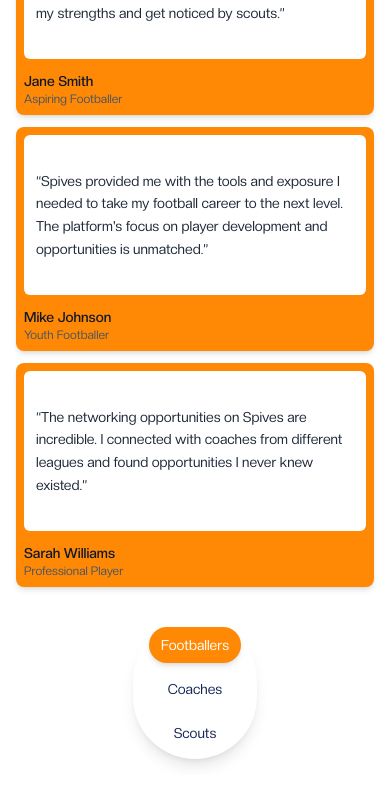
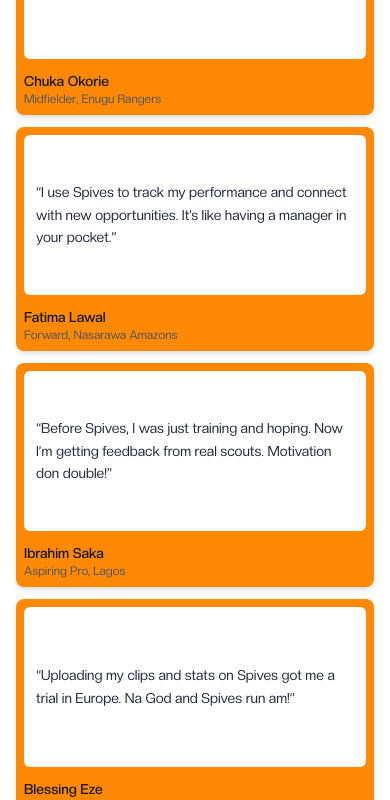
Before and after one commit to Genesisz/spivespro, a Next.js app: page / in a window 390 px wide. Shown: the part 4022-4822 px from the top of the page. Built offline with nearby package versions, Linux system fonts and the light colour scheme; no server answers.

Commit message:
made changes

```diff
--- a/app/(home)/talents/page.tsx
+++ b/app/(home)/talents/page.tsx
@@ -43,6 +43,7 @@
       });
 
       const response = await fetch(`/api/talents?${queryParams}`);
+      console.log({response})
       console.log({ response });
       if (!response.ok) throw new Error("Failed to fetch talents");
 
@@ -84,7 +85,7 @@
   }
 
   return (
-    <div className="min-h-screen montserrat bg-gray-50 p-8">
+    <div className="min-h-screen montserrat bg-gray-50 p-8 pt-32">
       <div className="max-w-7xl mx-auto space-y-6">
         {/* Filters */}
         <div className="flex items-center gap-4 flex-wrap">
@@ -212,7 +213,7 @@
                 <div className="flex justify-between items-end">
                   <div className="flex gap-1 mt-1">
                   {
-                    talent.selectedPositions.map((position, index) => (
+                    talent.selectedPositions && talent.selectedPositions.map((position, index) => (
                       <div key={index} className="w-7 text-[10px] flex items-center justify-center text-orange-200 h-7 rounded-full bg-blue-900">
                         {position}
                       </div>
@@ -288,7 +289,7 @@
       />
 
       {/* Position markers */}
-      {positions.includes("LM") && (
+      {positions && positions.includes("LM") && (
         <div className="absolute top-1/2 left-6 transform -translate-y-1/2 w-10 h-10 bg-blue-brand-600 text-white rounded-full flex items-center justify-center font-bold text-sm border-2 border-white shadow-md">
           LM
         </div>
@@ -300,7 +301,7 @@
         </div>
       )} */}
 
-      {positions.includes("CB") && (
+      {positions && positions.includes("CB") && (
         <div className="absolute top-1/2 left-1/2 transform -translate-x-1/2 -translate-y-1/2 w-8 h-8 bg-blue-brand-700 text-white rounded-full flex items-center justify-center font-bold text-xs border-2 border-white shadow-md">
           CB
         </div>
--- a/components/home/hero.tsx
+++ b/components/home/hero.tsx
@@ -37,7 +37,7 @@
                             alt="Hero Illustration"
                             width={1200}
                             height={1200}
-                            className="w-auto h-[25rem] sm:h-[30rem] md:h-[35rem] lg:h-[40rem] relative z-10"
+                            className="w-auto h-[25rem] sm:h-[30rem] md:h-[35rem] lg:h-[55rem] relative z-10"
                             priority
                         />
                     </div>
--- a/components/home/review.tsx
+++ b/components/home/review.tsx
@@ -2,7 +2,6 @@
 
 import React, { useState } from "react";
 
-// TypeScript interfaces
 interface Review {
   name: string;
   title: string;
@@ -11,79 +10,99 @@
   category: 'footballers' | 'coaches' | 'scouts';
 }
 
-// Enhanced reviews data with categories
 const reviews: Review[] = [
+  // ⚽️ Footballers
   {
-    name: "Jane Smith",
-    title: "Aspiring Footballer",
-    image: "/img/reviewer2.jpg",
-    review: "Creating my player profile on Spives was a game-changer. The user-friendly interface and comprehensive features made it easy to highlight my strengths and get noticed by scouts.",
+    name: "Chuka Okorie",
+    title: "Midfielder, Enugu Rangers",
+    image: "/img/player1.jpg",
+    review: "Spives helped me get noticed outside my state for the first time. Everything changed after that.",
     category: "footballers"
   },
   {
-    name: "Mike Johnson",
-    title: "Youth Footballer",
-    image: "/img/reviewer3.jpg",
-    review: "Spives provided me with the tools and exposure I needed to take my football career to the next level. The platform's focus on player development and opportunities is unmatched.",
+    name: "Fatima Lawal",
+    title: "Forward, Nasarawa Amazons",
+    image: "/img/player2.jpg",
+    review: "I use Spives to track my performance and connect with new opportunities. It’s like having a manager in your pocket.",
     category: "footballers"
   },
   {
-    name: "Sarah Williams",
-    title: "Professional Player",
-    image: "/img/reviewer1.jpg",
-    review: "The networking opportunities on Spives are incredible. I connected with coaches from different leagues and found opportunities I never knew existed.",
+    name: "Ibrahim Saka",
+    title: "Aspiring Pro, Lagos",
+    image: "/img/player3.jpg",
+    review: "Before Spives, I was just training and hoping. Now I’m getting feedback from real scouts. Motivation don double!",
     category: "footballers"
   },
   {
-    name: "Coach David Thompson",
-    title: "Academy Coach",
-    image: "/img/coach1.jpg",
-    review: "As a coach, Spives has revolutionized how I discover new talent. The detailed player profiles and video analysis tools are exceptional for identifying potential.",
+    name: "Blessing Eze",
+    title: "U-20 National Team Prospect",
+    image: "/img/player4.jpg",
+    review: "Uploading my clips and stats on Spives got me a trial in Europe. Na God and Spives run am!",
+    category: "footballers"
+  },
+
+  // 🎓 Coaches
+  {
+    name: "Coach Tunde B.",
+    title: "Youth Coach, Lagos",
+    image: "/img/coach2.jpg",
+    review: "Since I started using Spives, tracking player progress has become so easy. This platform is a blessing for grassroots football.",
     category: "coaches"
   },
   {
-    name: "Maria Rodriguez",
-    title: "Youth Development Coach",
-    image: "/img/coach2.jpg",
-    review: "The platform's coaching tools have streamlined my player evaluation process. I can now track progress and identify areas for improvement more effectively.",
+    name: "Ngozi Umeh",
+    title: "Head Coach, Abuja Academy",
+    image: "/img/coach3.jpg",
+    review: "Spives makes it easier for me to mentor and monitor my players. The tools are practical and built for real Nigerian challenges.",
     category: "coaches"
   },
   {
-    name: "James Wilson",
-    title: "Professional Coach",
-    image: "/img/coach3.jpg",
-    review: "Spives has become an essential part of my coaching toolkit. The ability to connect with players globally and share training insights is invaluable.",
+    name: "Samuel Dogo",
+    title: "Technical Director, Kaduna Youth FC",
+    image: "/img/coach4.jpg",
+    review: "This is exactly what we need in Nigeria. Spives is saving me hours of paperwork every week.",
     category: "coaches"
   },
   {
-    name: "Alex Morgan",
-    title: "Professional Scout",
-    image: "/img/scout1.jpg",
-    review: "The scouting features on Spives are game-changing. I can identify promising talent from anywhere in the world and track their development over time.",
+    name: "Aisha Bello",
+    title: "Women's Team Coach, Ilorin",
+    image: "/img/coach5.jpg",
+    review: "For the first time, my girls have access to the same digital tools as the big teams. This is the future.",
+    category: "coaches"
+  },
+
+  // 👀 Scouts
+  {
+    name: "Kwesi",
+    title: "Talent Scout",
+    image: "/img/reviewer2.jpg",
+    review: "Right now I short-list faster; the full release will be a game changer.",
     category: "scouts"
   },
   {
-    name: "Roberto Silva",
-    title: "Regional Scout",
-    image: "/img/scout2.jpg",
-    review: "Spives has made talent scouting more efficient than ever. The comprehensive player database and advanced filtering options save me countless hours.",
+    name: "Ikpeme David",
+    title: "Scouts",
+    image: "/img/reviewer1.jpg",
+    review: "I joined the test group—when scouting drops, 80% of my problem is solved.",
     category: "scouts"
   },
   {
-    name: "Emma Clarke",
-    title: "International Scout",
-    image: "/img/scout3.jpg",
-    review: "The global reach of Spives is impressive. I've discovered exceptional talent from emerging markets that I would never have found otherwise.",
+    name: "Bola Hassan",
+    title: "Independent Scout",
+    image: "/img/scout1.jpg",
+    review: "This is what we’ve been waiting for. I can now find and follow talent across Nigeria without being physically present.",
     category: "scouts"
   },
   {
-    name: "Emma Clarke",
-    title: "International Scout",
+    name: "Zainab Musa",
+    title: "International Scout (Based in Abuja)",
     image: "/img/scout3.jpg",
-    review: "The global reach of Spives is impressive. I've discovered exceptional talent from emerging markets that I would never have found otherwise.",
+    review: "Spives is putting Nigerian talent on the global map. I've already connected with clubs outside Africa through this tool.",
     category: "scouts"
   }
 ];
+
+
 
 type TabType = 'footballers' | 'coaches' | 'scouts';
 
--- a/components/layout/navbar.tsx
+++ b/components/layout/navbar.tsx
@@ -15,6 +15,10 @@
     name: "Pricing",
     href: "/",
   },
+  {
+    name: "About us",
+    href: "/about-us",
+  }
 ];
 
 const Navbar = () => {
```
